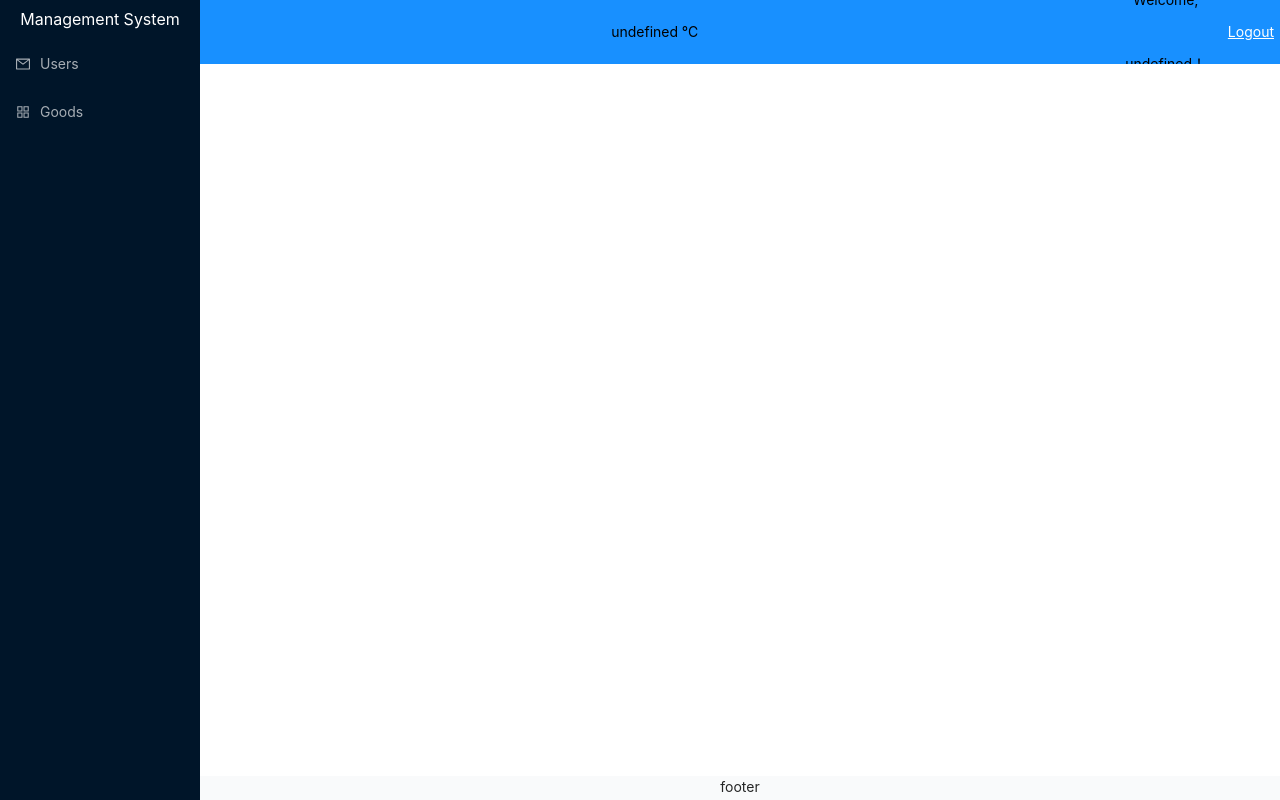
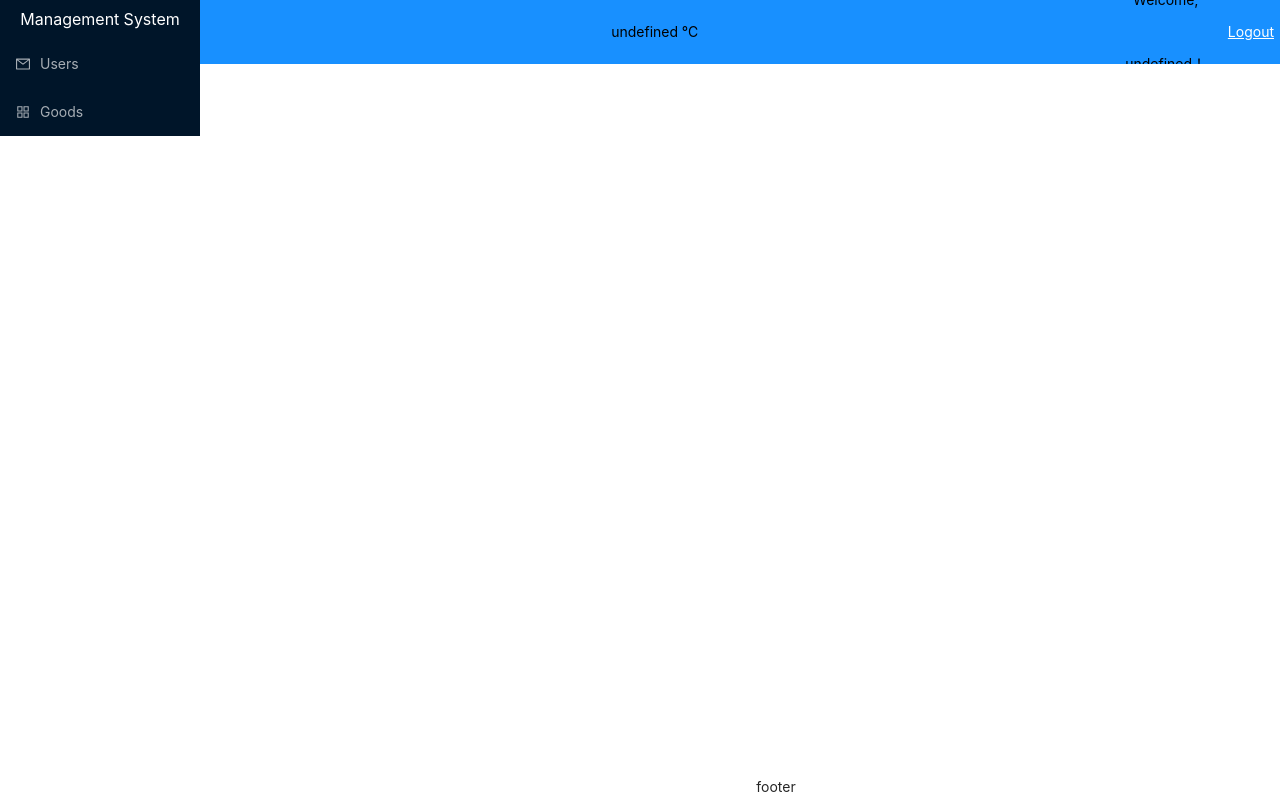
Before and after one commit to BlackhawkZZH/management, a React app: page /dashboard in a window 1280 px wide. Built offline with nearby package versions, Linux system fonts and the light colour scheme; no server answers.

Commit message:
change footer style

```diff
--- a/src/pages/dashboard/dashboard.less
+++ b/src/pages/dashboard/dashboard.less
@@ -1,9 +1,12 @@
 @import url("../../common/styles/colors.less");
 
 .ant-layout-has-sider {
-  height: 100vh;
+  height: auto;
 
   .ant-layout-footer {
+    position: fixed;
+    bottom: 0px;
+    width: 90vw;
     background-color: @theme_gray;
     display: flex;
     justify-content: center;
```
